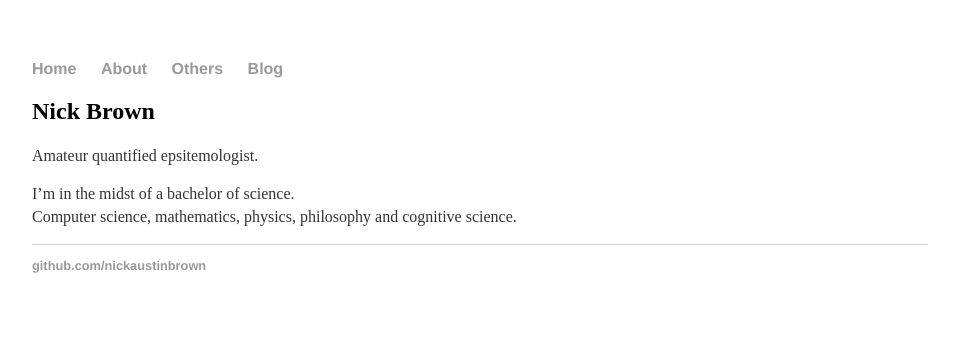
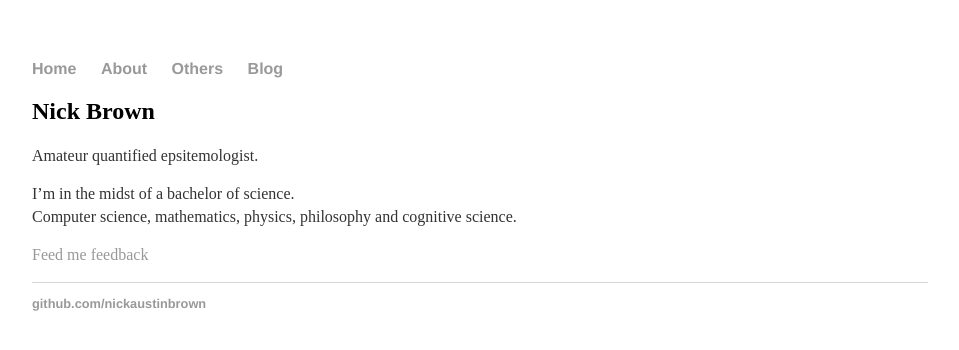
Before and after one commit to slavachalnev/nickaustinbrown.github.io, a Jekyll site: the page built from about/index.html, in a window 1280 px wide. Shown: the top 350 px of the page, without its empty margins (160-1119 px from the left). Built offline with Jekyll 4.4.1, drawn with Linux system fonts in a browser that asks for light colours.

Commit message:
Update index.html

```diff
--- a/about/index.html
+++ b/about/index.html
@@ -8,4 +8,8 @@ title: About
 	<p>I’m in the midst of a bachelor of science. </br >
 	Computer science, mathematics, physics, philosophy and cognitive science.
 	</p>
+
+	<p>
+		<a =href"http://www.admonymous.com/baronclownish"> Feed me feedback </a>
+	</p>
 </div><!-- /.blurb -->
```
